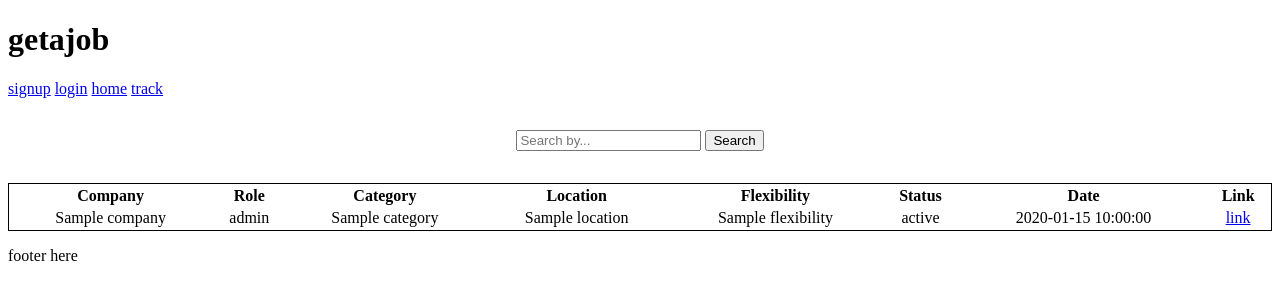
After one commit to software-students-spring2025/web-app, a Flask app: page /track in a window 1280 px wide. The commit adds this page. Shown: the top 300 px of the page. Run offline with Flask 3, Linux system fonts and the light colour scheme; a database or web service that is not in the repository returns one stand-in record (values such as "Sample title").

Commit message:
Adding db connection and setting up app tracking page

```diff
--- a/job-tracker/app.py
+++ b/job-tracker/app.py
@@ -1,11 +1,7 @@
 #!/usr/bin/env python3
-"""
-Example flask-based web application.
-See the README.md file for instructions how to set up and run the app in development mode.
-"""
-
 import os
 import datetime
+import certifi
 from flask import Flask, render_template, request, redirect, url_for
 import pymongo
 from bson.objectid import ObjectId
@@ -15,16 +11,63 @@ load_dotenv()  # load environment variables from .env file
 
 
 def create_app():
-    """
-    Create and configure the Flask application.
-    returns: app: the Flask application object
-    """
-
     app = Flask(__name__)
 
+    config = dotenv_values()
+    app.config.from_mapping(config)
+
+    cxn = pymongo.MongoClient(os.getenv("MONGO_URI"),
+                              tlsCAFile=certifi.where())
+    db = cxn[os.getenv("MONGO_DBNAME")]
+
+    try:
+        cxn.admin.command("ping")
+        print(" *", "Connected to MongoDB!")
+    except Exception as e:
+        print(" * MongoDB connection error:", e)
+
+    # ObjectId of current logged in user. Will have to fetch this with pymongo commands later
+    loggedUser = ObjectId('67bd0feb736f2e7829d2dbe9')
+
+    # landing page
     @app.route('/')
+    def landing():
+        return render_template("landing.html")
+
+    # login page
+    @app.route('/login')
+    def login():
+        return render_template("login.html")
+
+    # signup page
+    @app.route('/signup')
+    def signup():
+        return render_template("signup.html")
+
+    # home page
+    @app.route('/home')
     def home():
-        return render_template("index.html")
+        return render_template("home.html")
+
+    # job tracking page
+    @app.route('/track', methods=['GET', 'POST'])
+    def track():
+        # post request
+        if request.method == 'POST':
+            # get user input from search bar
+            search_query = request.form.get('search')
+
+            # search applications based on input (just company name for now)
+            applications = db.Apps.find({
+                "user": loggedUser,
+                "company": search_query
+            })
+
+            return render_template("track.html", applications=applications)
+
+        # get request
+        applications = db.Apps.find({"user": loggedUser})
+        return render_template("track.html", applications=applications)
 
     @app.errorhandler(Exception)
     def handle_error(e):
--- a/job-tracker/static/css/style.css
+++ b/job-tracker/static/css/style.css
@@ -2,3 +2,17 @@ h1,
 p {
     font-family: 'Times New Roman', Times, serif;
 }
+
+table {
+    width: 100%;
+    border: 1px solid;
+}
+
+tr {
+    text-align: center;
+}
+
+.search {
+    text-align: center;
+    margin: 2em;
+}
--- a/job-tracker/templates/base.html
+++ b/job-tracker/templates/base.html
@@ -2,21 +2,25 @@
 <html>
 
 <head>
-    <title>Hello World</title>
+    <title>getajob</title>
     <link rel="stylesheet" href="{{ url_for('static', filename='css/style.css') }}" />
 </head>
 
 <body>
     <div class="container">
         <header>
-            <h1>Flask Pymongo Hello World</h1>
+            <h1>getajob</h1>
+            <nav>
+                <a href="/signup">signup</a>
+                <a href="/login">login</a>
+                <a href="/home">home</a>
+                <a href="/track">track</a>
+            </nav>
         </header>
         <main>{% block container %} {% endblock %}</main>
         <footer>
             <p>
-                &copy; 2022. Shared under the GPL3 license. Source code available at
-                <a href="https://github.com/nyu-software-engineering/flask-pymongo-web-app-example">available on
-                    Github</a>.
+                footer here
             </p>
         </footer>
     </div>
--- a/job-tracker/templates/index.html
+++ b/job-tracker/templates/login.html
@@ -2,6 +2,6 @@
 
 {% block container %}
 <main>
-    <p>This is the index.html file.</p>
+    <p>getajob login page</p>
 </main>
 {% endblock %}
--- /dev/null
+++ b/job-tracker/templates/track.html
@@ -0,0 +1,35 @@
+{% extends 'base.html' %}
+
+{% block container %}
+<main>
+    <form method="POST" class="search" action="/track">
+        <input type="text" name="search" placeholder="Search by...">
+        <button type="submit">Search</button>
+    </form>
+
+    <table class="app track-header">
+        <tr>
+            <th>Company</th>
+            <th>Role</th>
+            <th>Category</th>
+            <th>Location</th>
+            <th>Flexibility</th>
+            <th>Status</th>
+            <th>Date</th>
+            <th>Link</th>
+        </tr>
+        {% for app in applications %}
+        <tr class="app">
+            <td class="company">{{app.company}}</td>
+            <td class="role">{{app.role}}</td>
+            <td class="category">{{app.category}}</td>
+            <td class="location">{{app.location}}</td>
+            <td class="flexibility">{{app.flexibility}}</td>
+            <td class="status">{{app.status}}</td>
+            <td class="date">{{app.date}}</td>
+            <td class="link"><a href="{{ app.link }}">link</a></td>
+        </tr>
+        {%endfor%}
+    </table>
+</main>
+{% endblock %}
```
Also changed, not shown: job-tracker/templates/error.html (added, +7 -0 lines), job-tracker/templates/home.html (added, +7 -0 lines), job-tracker/templates/landing.html (added, +7 -0 lines), job-tracker/templates/signup.html (added, +7 -0 lines).
